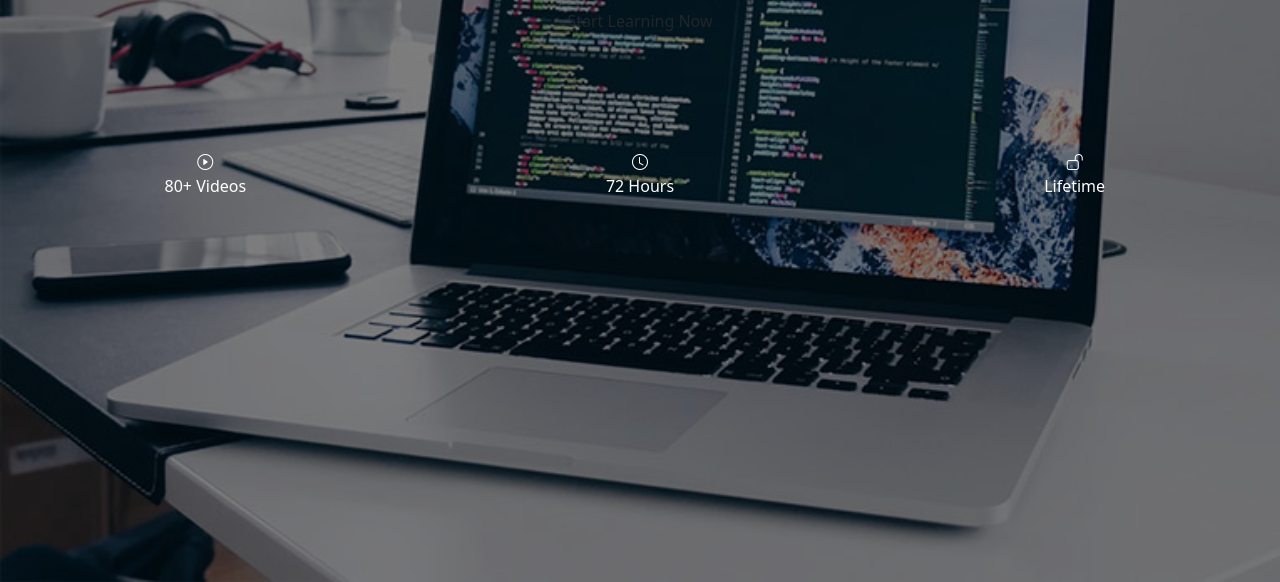
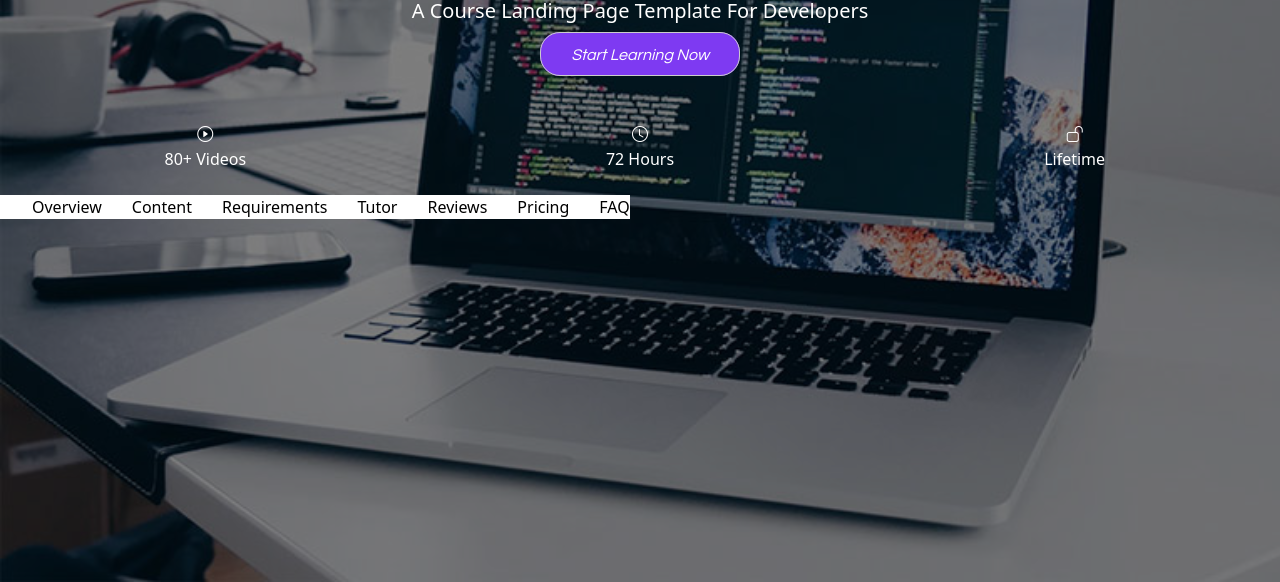
Before and after one commit to amirraahanonu3489-eng/Bootstrap-Project, a plain HTML site: page index.html in a window 1280 px wide. Shown: the part 218-800 px from the top of the page. Drawn offline with nearby package versions, Linux system fonts and the light colour scheme.

Commit message:
update project

```diff
--- a/index.html
+++ b/index.html
@@ -9,12 +9,13 @@
         <link href="https://cdn.jsdelivr.net/npm/bootstrap-icons/font/bootstrap-icons.css" rel="stylesheet">
     </head>
     <body>
+    <div class="page">
         <section class="main">
             <div class="content">
             <h6 class="text-uppercase">Promote Your Online Course Like A Pro</h6>
             <h1><span style="color:#7e3af2;">{</span> DevCourse <span style="color:#7e3af2;">}</span></h1>
             <p class="lead">A Course Landing Page Template For Developers</p>
-            <a href="#" class="btn btn-purple mt-3">Start Learning Now</a>
+            <a href="#"><i>Start Learning Now</i></a>
             </div>
 
         <div class="row">
@@ -32,5 +33,20 @@
             </div>
         </div>
         </section>
+
+        <div class="navbar">
+        <nav>
+            <ul>
+                <li class="nav-item"><a class="nav-link" href="#">Overview</a></li>
+                <li class="nav-item"><a class="nav-link" href="#">Content</a></li>
+                <li class="nav-item"><a class="nav-link" href="#">Requirements</a></li>
+                <li class="nav-item"><a class="nav-link" href="#">Tutor</a></li>
+                <li class="nav-item"><a class="nav-link" href="#">Reviews</a></li>
+                <li class="nav-item"><a class="nav-link" href="#">Pricing</a></li>
+                <li class="nav-item"><a class="nav-link" href="#">FAQ</a></li>
+            </ul>
+        </nav>
+        </div>
+    </div>
     </body>
 </html>
--- a/style.css
+++ b/style.css
@@ -1,4 +1,4 @@
-.main  {
+.page  {
     background-image: url('background.jpg');
     background-repeat: no-repeat;
     background-size: cover;
@@ -23,3 +23,29 @@
     font-size: 20px;
     font-family: 'Times New Roman', Times, serif
 }
+
+.main h1 {
+    padding: 10px 20px;
+    font-size: 70px;
+}
+
+.main a {
+    text-decoration: none;
+    border: 1px solid #ccc;
+    padding: 10px 30px;
+    border-radius: 20px;
+    background-color: #7e3af2;
+}
+
+.main i {
+    color: white;
+    font-family: Century Gothic;
+}
+
+.navbar ul {
+    display: flex;
+    list-style: none;
+    background-color: white;
+    color: black;
+    gap: 30px;
+}
```
Also changed, not shown: ashvsevil.webp (added), brooklynnine.jpg (added), creepyimage.webp (added), money.png (added), nightagent.webp (added), peaky blinders.jpg (added), readyplayer.webp (added), shadowandbone.jpg (added), witcher.webp (added), 1 other file.
